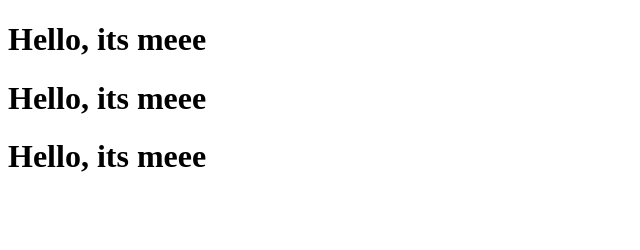
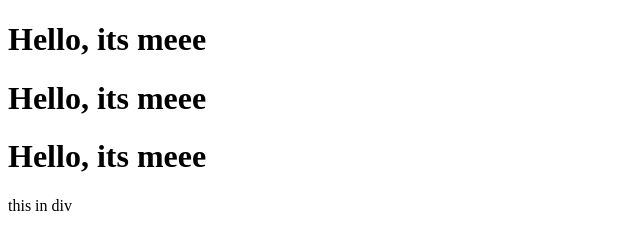
Before and after one commit to Molham963/demo-repo, a plain HTML site: page index.html in a window 1280 px wide. Shown: the full height of the page, 0-640 px from the left. Drawn offline with Linux system fonts and the light colour scheme.

Commit message:
adding styling file

```diff
--- a/index.html
+++ b/index.html
@@ -9,5 +9,6 @@
     <h1>Hello, its meee</h1>
     <h1>Hello, its meee</h1>
     <h1>Hello, its meee</h1>
+    <div class="main" id="master">this in div</div>
   </body>
 </html>
--- /dev/null
+++ b/style.css
@@ -0,0 +1,8 @@
+.root {
+  background-color: yellow;
+}
+
+.main {
+  color: red;
+  background-color: blue;
+}
```
